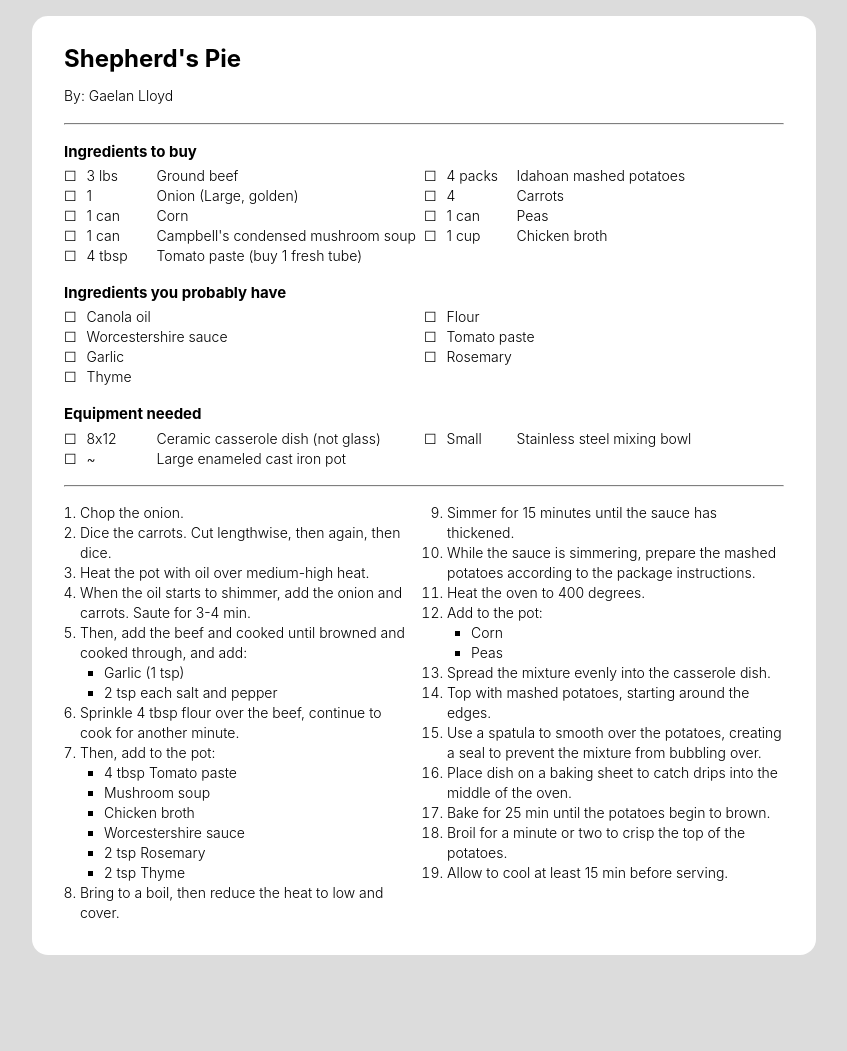
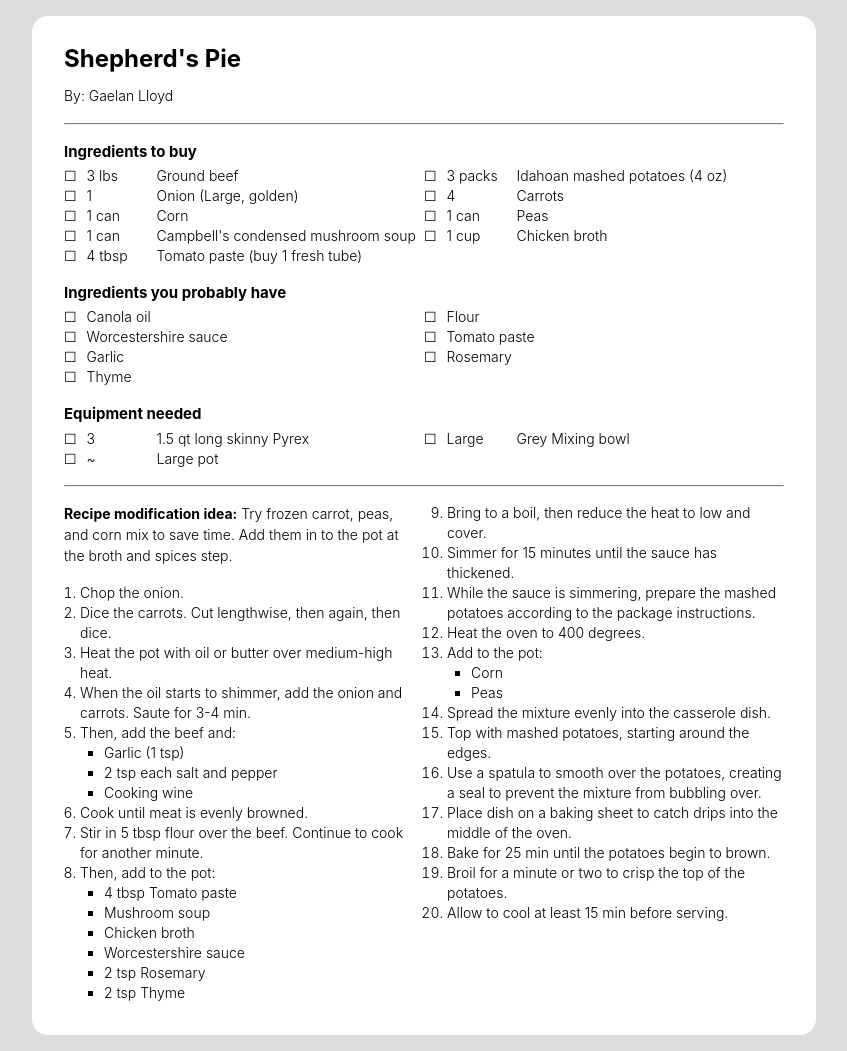
Before and after one commit to gaelanlloyd/jekyll-recipes, a Jekyll site: the page built from _recipes/shepherds-pie.md, in a window 1280 px wide. Shown: the whole page, without its empty margins (216-1063 px from the left). Built offline with Jekyll 4.4.1, drawn with Linux system fonts in a browser that asks for light colours; before the commit the page ends 971 px from its top, so only the background shows below that.

Commit message:
Update Shepherd's Pie recipe

```diff
--- a/_recipes/shepherds-pie.md
+++ b/_recipes/shepherds-pie.md
@@ -3,7 +3,7 @@ title: Shepherd's Pie
 author: Gaelan Lloyd
 ingredientsToBuy:
   - { qty: "3 lbs", item: "Ground beef" }
-  - { qty: "4 packs", item: "Idahoan mashed potatoes" }
+  - { qty: "3 packs", item: "Idahoan mashed potatoes (4 oz)" }
   - { qty: "1", item: "Onion (Large, golden)" }
   - { qty: "4", item: "Carrots" }
   - { qty: "1 can", item: "Corn" }
@@ -12,9 +12,9 @@ ingredientsToBuy:
   - { qty: "1 cup", item: "Chicken broth" }
   - { qty: "4 tbsp", item: "Tomato paste (buy 1 fresh tube)" }
 equipment:
-  - { type: "8x12", item: "Ceramic casserole dish (not glass)" }
-  - { type: "Small", item: "Stainless steel mixing bowl" }
-  - { type: "~", item: "Large enameled cast iron pot" }
+  - { type: "3", item: "1.5 qt long skinny Pyrex" }
+  - { type: "Large", item: "Grey Mixing bowl" }
+  - { type: "~", item: "Large pot" }
 ingredientsYouHave:
   - Canola oil
   - Flour
@@ -24,14 +24,18 @@ ingredientsYouHave:
   - Rosemary
   - Thyme
 ---
+**Recipe modification idea:** Try frozen carrot, peas, and corn mix to save time. Add them in to the pot at the broth and spices step.
+
 - Chop the onion.
 - Dice the carrots. Cut lengthwise, then again, then dice.
-- Heat the pot with oil over medium-high heat.
+- Heat the pot with oil or butter over medium-high heat.
 - When the oil starts to shimmer, add the onion and carrots. Saute for 3-4 min.
-- Then, add the beef and cooked until browned and cooked through, and add:
+- Then, add the beef and:
   - Garlic (1 tsp)
   - 2 tsp each salt and pepper
-- Sprinkle 4 tbsp flour over the beef, continue to cook for another minute.
+  - Cooking wine
+- Cook until meat is evenly browned.
+- Stir in 5 tbsp flour over the beef. Continue to cook for another minute.
 - Then, add to the pot:
   - 4 tbsp Tomato paste
   - Mushroom soup
```
